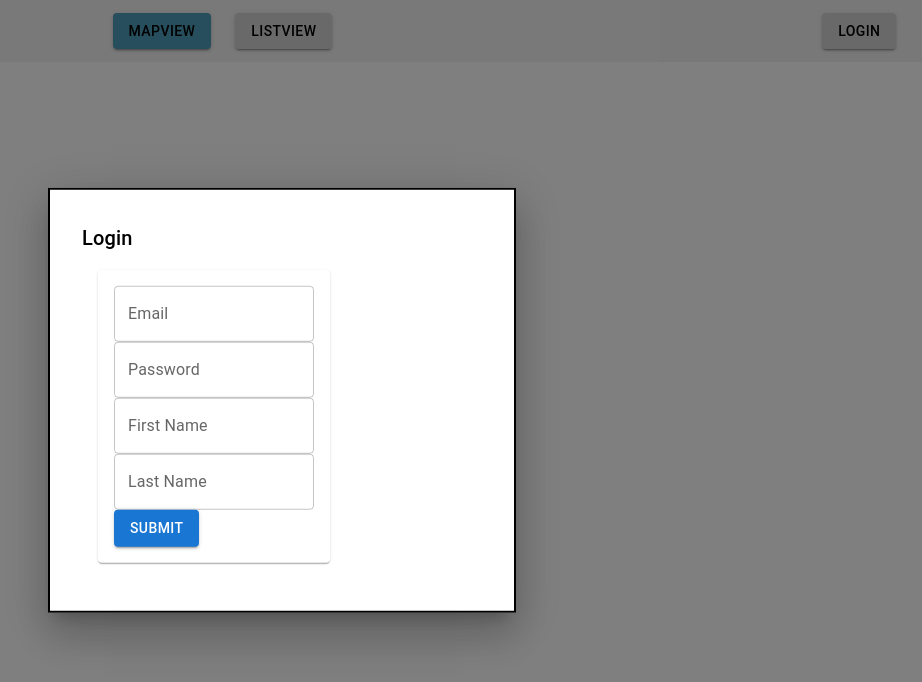
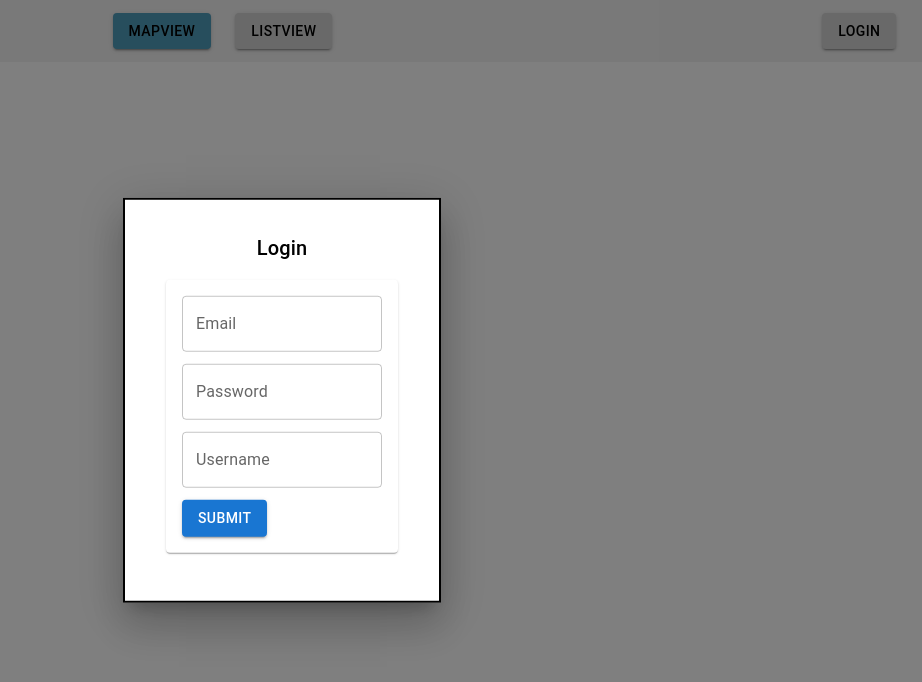
Before and after one commit to BTremb/IceCheck, a React (Create React App) app: page /form in a window 1280 px wide. Both pictures are taken after a click on the button "LOGIN". Shown: the top 682 px of the page, without its empty margins (358-1280 px from the left). Built offline with nearby package versions, Linux system fonts and the light colour scheme.

Commit message:
Form updates

```diff
--- a/src/components/NavBar.jsx
+++ b/src/components/NavBar.jsx
@@ -1,7 +1,7 @@
 import React, { useState } from 'react';
 import { useNavigate } from 'react-router-dom';
 import Button from '@mui/material/Button';
-import { Modal, Typography, Box } from '@mui/material';
+import { Modal, Typography, Box, Card } from '@mui/material';
 import ReactHookFormExample from './forms/ReactHookFormExample';
 
 const modalStyle = {
@@ -9,11 +9,22 @@ const modalStyle = {
   top: '50%',
   left: '50%',
   transform: 'translate(-50%, -50%)',
-  width: 400,
+  width: 250,
   bgcolor: 'background.paper',
   border: '2px solid #000',
   boxShadow: 24,
   p: 4,
+  display: 'flex',
+  flexDirection: 'column',
+  alignItems: 'center',
+  justifyContent: 'center',
+
+};
+const contentStyle = {
+  display: 'flex',
+  flexDirection: 'column',
+  alignItems: 'center',
+  justifyContent: 'center',
 };
 
 const NavBar = () => {
@@ -80,17 +91,17 @@ const NavBar = () => {
         Login
       </Button>
 
-      <Modal
+  <Modal
   open={openModal}
   onClose={handleClose}>
 
   <Box sx={modalStyle}>
-    <Typography id="modal-modal-title" variant="h6" component="h2">
+    <Typography variant="h6" component="h2">
       Login
     </Typography>
-    <Typography id="modal-modal-description" sx={{ mt: 2 }}>
+    <Box sx={contentStyle}>
     <ReactHookFormExample />
-    </Typography>
+    </Box>
   </Box>
 </Modal>
 
--- a/src/components/forms/ReactHookFormExample.jsx
+++ b/src/components/forms/ReactHookFormExample.jsx
@@ -6,11 +6,13 @@ import { Box, Button, Card, Typography } from '@mui/material';
 const cardStyle = {
     padding: '1rem',
     margin: '1rem',
-    width: '50%',
+    marginTop: '1rem',
+    marginBottom: '1rem',
+    width: '80%',
     display: 'flex',
     flexDirection: 'column',
     alignItems: 'center',
-    justifyContent: 'center'
+    justifyContent: 'center',
 }
 
 const ReactHookFormExample = () =>  {
@@ -25,15 +27,17 @@ const ReactHookFormExample = () =>  {
   return (
     <Card sx={cardStyle}>
         <form onSubmit={handleSubmit(onSubmit)}>
-            <TextInputField name="email" label="Email" control={control} errors={errors} required />
-            <TextInputField name="password" label="Password" control={control} errors={errors} required />
-            <TextInputField name="firstName" label="First Name" control={control} errors={errors} />
-            <TextInputField name="lastName" label="Last Name" control={control} errors={errors} />
+          <Box mb={1.5}>
+            <TextInputField name="email" label="Email" control={control} errors={errors} required/>
+          </Box>
+          <Box mb={1.5}>
+            <TextInputField name="password" label="Password" control={control} errors={errors} required/>
+            </Box>
+            <Box mb={1.5}>
+            <TextInputField name="UserName" label="Username" control={control} errors={errors} required/>
+           </Box>
             <Button variant="contained" color="primary" type="submit">Submit</Button>
         </form>
-        <Box>
-            <Typography variant="h6">{dataOutput}</Typography>
-        </Box>
     </Card>
   );
 }
```
Also changed, not shown: src/components/HookForm.jsx (deleted, +0 -25 lines).
